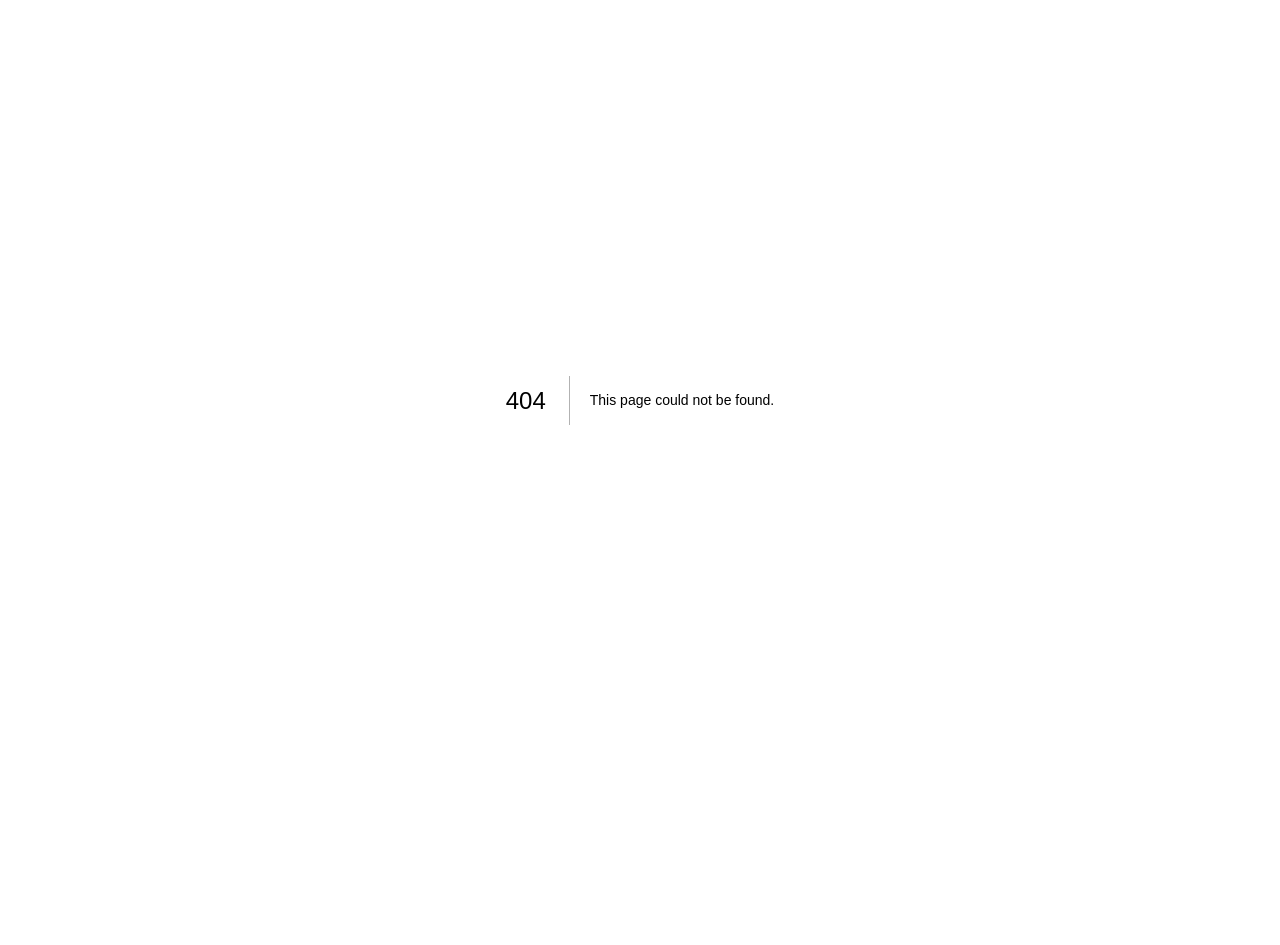
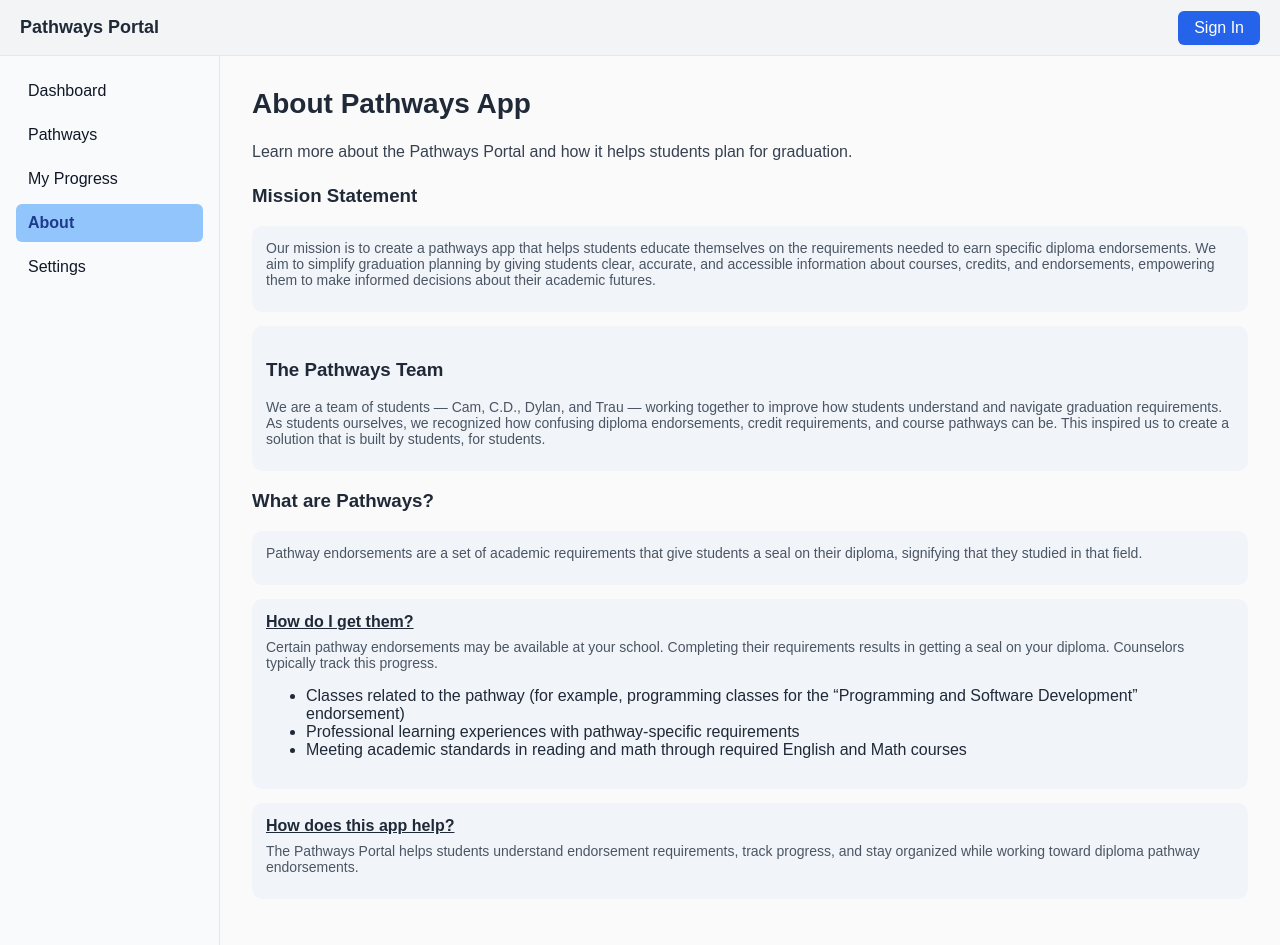
Before and after one commit to NCHS-Software-Engineering/NCHS-pathways-app, a Next.js app in the folder pathways-app/: page /about in a window 1280 px wide. Before the commit this address had no page. Before the commit the page ends 800 px from the top, so only its background shows below. Built offline with nearby package versions, Linux system fonts and the light colour scheme.

Commit message:
Create about page

```diff
--- /dev/null
+++ b/pathways-app/app/about/page.tsx
@@ -0,0 +1,109 @@
+import Link from "next/link";
+
+export default function AboutPage() {
+    return (
+        <>
+            <header>
+                <h1>Pathways Portal</h1>
+                <Link href="/signin">Sign In</Link>
+            </header>
+
+            <div className="container">
+                <aside>
+                    <nav>
+                        <Link href="/dashboard">Dashboard</Link>
+                        <Link href="/pathways">Pathways</Link>
+                        <Link href="/progress">My Progress</Link>
+                        <Link className="active" href="/about">
+                            About
+                        </Link>
+                        <Link href="/settings">Settings</Link>
+                    </nav>
+                </aside>
+
+                <main>
+                    <h2>About Pathways App</h2>
+
+                    <div className="subtitle">
+                        Learn more about the Pathways Portal and how it helps students plan
+                        for graduation.
+                    </div>
+
+                    <div className="">
+                        <h3>Mission Statement</h3>
+
+                        <div className="section">
+                            <p>
+                                Our mission is to create a pathways app that helps students
+                                educate themselves on the requirements needed to earn specific
+                                diploma endorsements. We aim to simplify graduation planning by
+                                giving students clear, accurate, and accessible information
+                                about courses, credits, and endorsements, empowering them to
+                                make informed decisions about their academic futures.
+                            </p>
+                        </div>
+
+                        <div className="section">
+                            <h3>The Pathways Team</h3>
+                            <p>
+                                We are a team of students — Cam, C.D., Dylan, and Trau — working
+                                together to improve how students understand and navigate
+                                graduation requirements. As students ourselves, we recognized
+                                how confusing diploma endorsements, credit requirements, and
+                                course pathways can be. This inspired us to create a solution
+                                that is built by students, for students.
+                            </p>
+                        </div>
+                    </div>
+
+                    <div className="">
+                        <h3>What are Pathways?</h3>
+
+                        <div className="section">
+                            <p>
+                                Pathway endorsements are a set of academic requirements that give
+                                students a seal on their diploma, signifying that they studied
+                                in that field.
+                            </p>
+                        </div>
+
+                        <div className="section">
+                            <div className="section-title">How do I get them?</div>
+                            <p>
+                                Certain pathway endorsements may be available at your school.
+                                Completing their requirements results in getting a seal on your
+                                diploma. Counselors typically track this progress.
+                            </p>
+                            <ul>
+                                <li>
+                                    Classes related to the pathway (for example, programming
+                                    classes for the “Programming and Software Development”
+                                    endorsement)
+                                </li>
+                                <li>
+                                    Professional learning experiences with pathway-specific
+                                    requirements
+                                </li>
+                                <li>
+                                    Meeting academic standards in reading and math through
+                                    required English and Math courses
+                                </li>
+                            </ul>
+                        </div>
+
+                        <div className="section">
+                            <div className="section-title">
+                                How does this app help?
+                            </div>
+                            <p>
+                                The Pathways Portal helps students understand endorsement
+                                requirements, track progress, and stay organized while working
+                                toward diploma pathway endorsements.
+                            </p>
+                        </div>
+                    </div>
+                </main>
+            </div>
+        </>
+    );
+}
```
